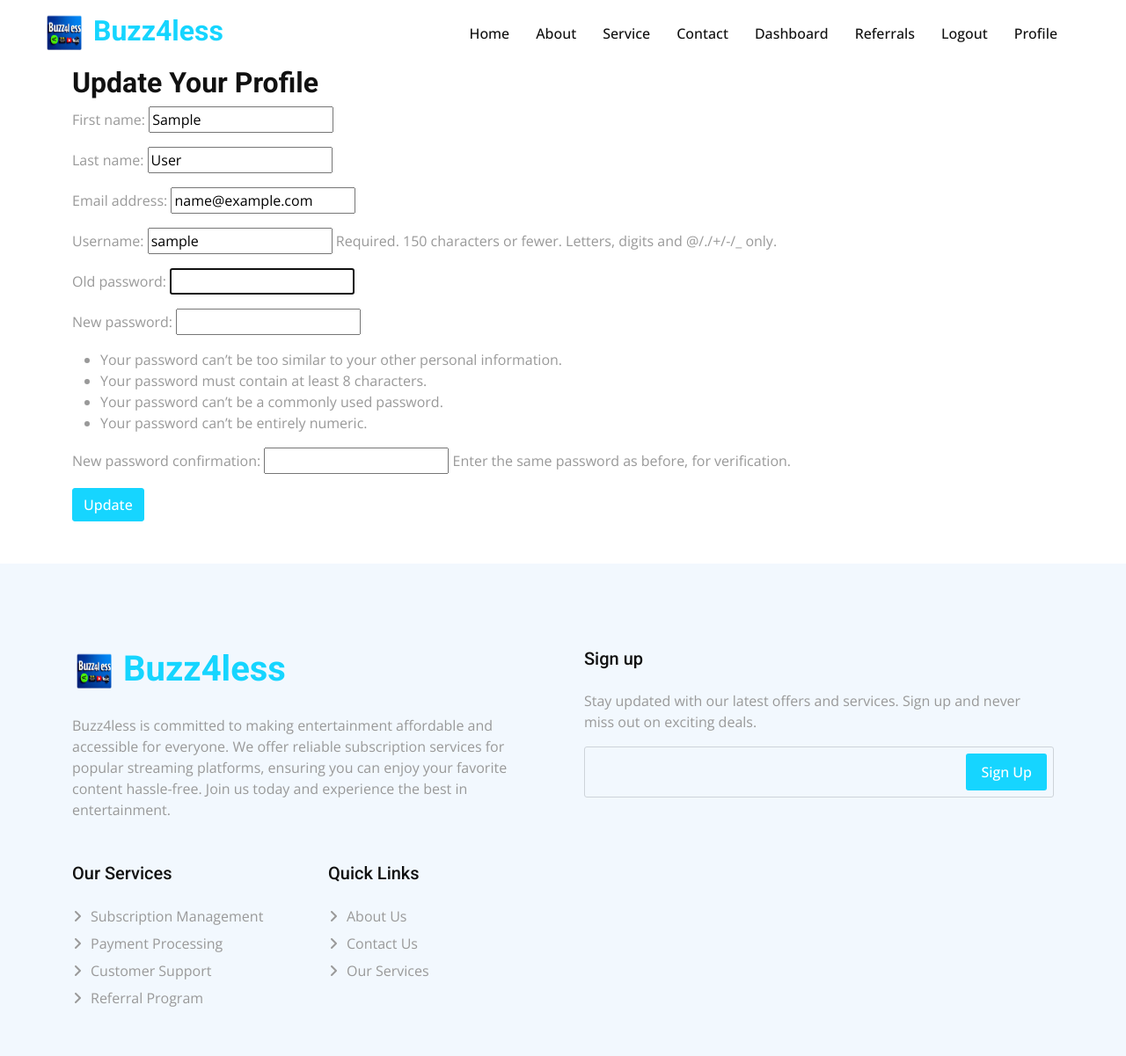
After one commit to Okpara007/buzz4less, a Django app: page /accounts/profile/ in a window 1280 px wide. The commit adds this page. Shown: the whole page at 88% size. Run offline with Django 5.2, Linux system fonts and the light colour scheme; the visitor is signed in with stand-in values (Sample User, id 1); parts of the project's set-up code (start-up, migrations or seed data) failed here and were passed over; some libraries are stand-ins or nearby versions.

Commit message:
test profile page

```diff
--- a/accounts/urls.py
+++ b/accounts/urls.py
@@ -8,4 +8,5 @@ urlpatterns = [
     path('dashboard/', views.dashboard, name='dashboard'),
     path('referral/', views.referral, name='referral'),
     path('withdrawal/', views.withdrawal, name='withdrawal'),
+    path('profile/', views.profile, name='profile'),
 ]
--- a/accounts/views.py
+++ b/accounts/views.py
@@ -4,18 +4,25 @@ from django.http import JsonResponse
 from django.contrib.auth.models import User
 from django.contrib.auth import authenticate, login as auth_login, logout as auth_logout
 from django.contrib.auth.decorators import login_required
-from .models import Referral
-from .models import Withdrawal
-from services.models import Subscription
-from services.models import Plan
+from django.contrib.auth.forms import PasswordChangeForm
+from django.contrib.auth import update_session_auth_hash
+from django import forms
+from .models import Referral, Withdrawal
+from services.models import Subscription, Plan
 from django.db.models import Sum
 import uuid
 from django.db import transaction
 from django.core.mail import send_mail
 from django.utils import timezone
-import logging
 
 logger = logging.getLogger(__name__)
+
+# Form for updating the user profile
+class UserProfileForm(forms.ModelForm):
+    class Meta:
+        model = User
+        fields = ['first_name', 'last_name', 'email', 'username']
+
 
 def generate_referral_code():
     while True:
@@ -26,7 +33,6 @@ def generate_referral_code():
 @transaction.atomic
 def signup(request):
     if request.method == 'POST':
-        # Collect data from the form
         full_name = request.POST['full_name']
         username = request.POST['username']
         email = request.POST['email']
@@ -34,10 +40,8 @@ def signup(request):
         password2 = request.POST['password2']
         referral_code = request.POST.get('referral_code', None)
 
-        # Split full name into first name and last name
         first_name, last_name = full_name.split(' ', 1) if ' ' in full_name else (full_name, '')
 
-        # Validate the form data
         if password != password2:
             return JsonResponse({'error': 'Passwords do not match.'}, status=400)
 
@@ -47,28 +51,20 @@ def signup(request):
         if User.objects.filter(email=email).exists():
             return JsonResponse({'error': 'Email is already registered.'}, status=400)
 
-        # Create the user
         user = User.objects.create_user(username=username, password=password, email=email, first_name=first_name, last_name=last_name)
 
-        # Handle referral logic
         if referral_code:
             try:
-                # Fetch the referral entry using the referral code
                 referral_entry = Referral.objects.get(referral_code=referral_code)
-                referrer = referral_entry.referred_user  # Ensure this points to the correct referred_user
+                referrer = referral_entry.referred_user
 
-                # Ensure no duplicate entry for referred_user
                 if not Referral.objects.filter(referred_user=user).exists():
-                    # Assign referrer and generate a new referral code for the new user
                     Referral.objects.create(referrer=referrer, referred_user=user, referral_code=generate_referral_code())
             except Referral.DoesNotExist:
-                # Handle invalid referral code case here if needed
                 return JsonResponse({'error': 'Invalid referral code.'}, status=400)
         else:
-            # Create a self-referral entry if no referral code is provided
             Referral.objects.create(referrer=user, referred_user=user, referral_code=generate_referral_code())
 
-        # Log in the user immediately after signup
         auth_login(request, user)
         return JsonResponse({'success': 'Account created successfully and logged in.'}, status=200)
 
@@ -80,7 +76,6 @@ def login(request):
         username = request.POST['username']
         password = request.POST['password']
 
-        # Authenticate the user
         user = authenticate(request, username=username, password=password)
 
         if user is not None:
@@ -98,7 +93,6 @@ def logout(request):
 @login_required
 def dashboard(request):
     user = request.user
-    # Fetch only active subscriptions and order by start date (newest first)
     subscriptions = Subscription.objects.filter(user=user, status='active').order_by('-start_date')
 
     context = {
@@ -107,22 +101,15 @@ def dashboard(request):
     return render(request, 'accounts/dashboard.html', context)
 
 
-
 @login_required
 def referral(request):
     user = request.user
-
-    # Get the referral entry for the current user
     referral = Referral.objects.filter(referred_user=user).first()
 
-    # If no referral entry exists, create a self-referral entry
     if not referral:
         referral = Referral.objects.create(referrer=user, referred_user=user, referral_code=generate_referral_code())
 
-    # Get the users referred by the current user
     referred_users = Referral.objects.filter(referrer=user).exclude(referred_user=user)
-
-    # Calculate total earnings
     total_earnings = referred_users.aggregate(Sum('earnings'))['earnings__sum'] or 0.00
 
     context = {
@@ -132,10 +119,10 @@ def referral(request):
     }
     return render(request, 'accounts/referral.html', context)
 
+
 @login_required
 def withdrawal(request):
     if request.method == 'POST':
-        # Extract data from POST request
         name = request.POST.get('name')
         email = request.POST.get('email')
         phone = request.POST.get('phone', None)
@@ -143,25 +130,20 @@ def withdrawal(request):
         amount = request.POST.get('number')
 
         try:
-            # Convert the amount to a float for comparison
             amount = float(amount)
         except ValueError:
-            # Handle the case where amount is not a valid number
             messages.error(request, 'Invalid amount entered. Please enter a valid number.')
             return redirect('referral')
 
-        # Calculate total earnings
         total_earnings = Referral.objects.filter(referrer=request.user).aggregate(Sum('earnings'))['earnings__sum'] or 0.00
 
-        # Validate the minimum withdrawal amount
         if amount < 10:
             messages.error(request, 'The minimum amount to withdraw is $10. Please enter a valid amount.')
-            return redirect('referral')  # Redirect back to the form
+            return redirect('referral')
 
-        # Validate that the withdrawal amount does not exceed total earnings
         if amount > total_earnings:
             messages.error(request, 'You cannot withdraw more than your total earnings. Please enter a valid amount.')
-            return redirect('referral')  # Redirect back to the form
+            return redirect('referral')
 
         if payment_method == 'paypal':
             paypal_username = request.POST.get('paypal_username')
@@ -174,7 +156,6 @@ def withdrawal(request):
                 amount=amount,
                 paypal_username=paypal_username,
             )
-
         elif payment_method == 'crypto':
             crypto_coin = request.POST.get('cryptoCoin')
             crypto_wallet_address = request.POST.get('cryptoWallet')
@@ -191,14 +172,12 @@ def withdrawal(request):
 
         new_withdrawal.save()
 
-        # Prepare and send the email notification
         email_subject = f'{new_withdrawal.payment_method} withdrawal'
-        admin_url = 'https://127.0.0.1:8000/admin/'  # Local admin URL
+        admin_url = 'https://buzzforless.com/admin/'
         email_body = (
             f'{name}.\n'
             f'There has been a withdrawal request of ${new_withdrawal.amount}. Sign into the admin panel for more info.\n'
             f'Admin Panel: {admin_url}.\n'
-            # f'{new_withdrawal.payment_method}'
         )
 
         send_mail(
@@ -209,8 +188,34 @@ def withdrawal(request):
             fail_silently=False
         )
 
-
-        messages.success(request, 'Your withdrawal request has been submitted successfully. We will process it shortly.')
+        messages.success(request, 'Your withdrawal request has been submitted successfully.')
         return redirect('referral')
 
-    return render(request, 'accounts/referral.html')  # This should be the correct template
+    return render(request, 'accounts/referral.html')
+
+
+@login_required
+def profile(request):
+    if request.method == 'POST':
+        profile_form = UserProfileForm(request.POST, instance=request.user)
+        password_form = PasswordChangeForm(user=request.user, data=request.POST)
+
+        if profile_form.is_valid() and password_form.is_valid():
+            profile_form.save()
+            user = password_form.save()
+            update_session_auth_hash(request, user)
+            messages.success(request, 'Your profile has been updated successfully!')
+            return redirect('profile')
+        else:
+            messages.error(request, 'Please correct the errors below.')
+
+    else:
+        profile_form = UserProfileForm(instance=request.user)
+        password_form = PasswordChangeForm(user=request.user)
+
+    context = {
+        'profile_form': profile_form,
+        'password_form': password_form,
+    }
+
+    return render(request, 'accounts/profile.html', context)
--- /dev/null
+++ b/templates/accounts/profile.html
@@ -0,0 +1,24 @@
+{% extends 'base.html' %}
+
+{% block title %}Profile{% endblock %}
+
+{% block content %}
+<div class="container">
+    <h2>Update Your Profile</h2>
+
+    <form method="POST">
+        {% csrf_token %}
+        {{ profile_form.as_p }}
+        {{ password_form.as_p }}
+        <button type="submit" class="btn btn-primary">Update</button>
+    </form>
+
+    {% if messages %}
+    <ul>
+        {% for message in messages %}
+            <li>{{ message }}</li>
+        {% endfor %}
+    </ul>
+    {% endif %}
+</div>
+{% endblock %}
--- a/templates/contacts/contacts.html
+++ b/templates/contacts/contacts.html
@@ -38,7 +38,7 @@
             </div>
         </div>
         <div class="row g-5">
-            <div class="col-lg-5 col-md-6 wow fadeInUp" data-wow-delay="0.1s">
+            <div class="col-12 wow fadeInUp" data-wow-delay="0.1s">
                 <!-- <p class="mb-2">Our office:</p>
                 <h4>123 Street, New York, USA</h4>
                 <hr class="w-100">
@@ -56,7 +56,7 @@
                     <a class="btn btn-square btn-primary rounded-circle me-2" href=""><i class="fab fa-linkedin-in"></i></a>
                 </div> -->
             </div>
-            <div class="col-12 col-md-6 wow fadeInUp" data-wow-delay="0.5s">
+            <div class="col-12 wow fadeInUp" data-wow-delay="0.5s">
                 <p class="mb-4">If you have any questions, feedback, or need assistance with our services, we're here to help! Please reach out to us using the form, and a member of our team will get back to you as soon as possible. We're committed to providing you with the best support and look forward to hearing from you</a>.</p>
 
                 <!-- Alert Placeholder -->
--- a/templates/partials/_navbar.html
+++ b/templates/partials/_navbar.html
@@ -71,6 +71,8 @@
                         <input type="hidden">
                     </form>
 
+                    <a href="{% url 'profile' %}" class="nav-link">Profile</a>
+
                 {% else %}
                     <a href="{% url 'login' %}"
                     {% if 'login' in request.path %}
```
